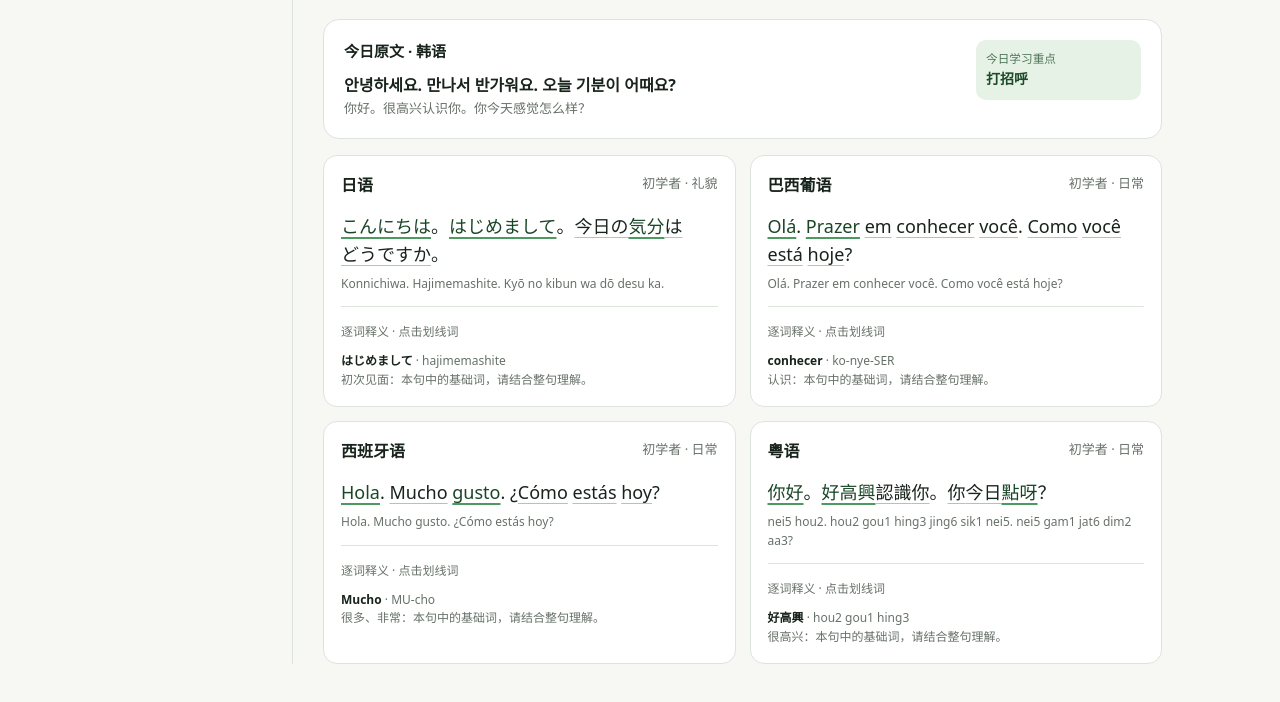
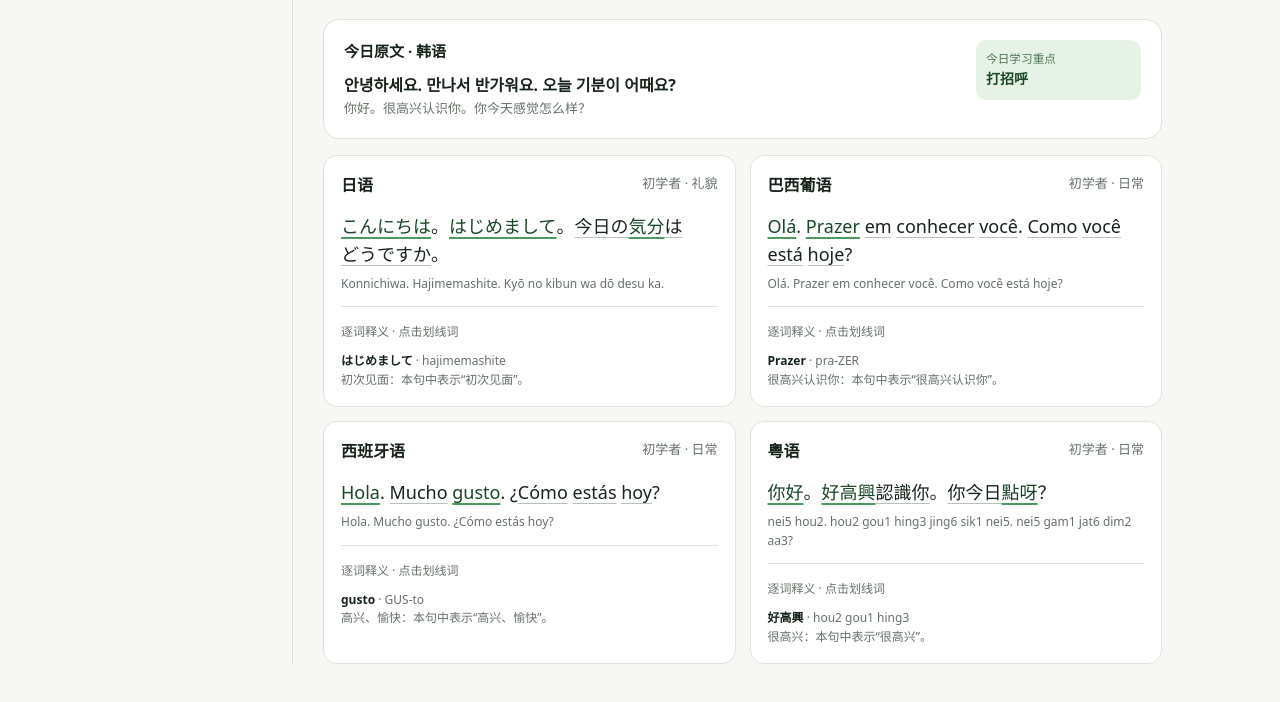
Before and after one commit to terrykim-cmd/daily-four-language-site, a plain HTML site: page index.html in a window 1280 px wide. Shown: the part 176-878 px from the top of the page. Drawn offline with Linux system fonts and the light colour scheme.

Commit message:
Refine word gloss detail defaults

```diff
--- a/index.html
+++ b/index.html
@@ -11,8 +11,8 @@
 const $=s=>document.querySelector(s);let lesson;const esc=s=>String(s).replace(/[&<>"]/g,c=>({'&':'&amp;','<':'&lt;','>':'&gt;','"':'&quot;'}[c]));
 function annotation(t){const words=t.vocabulary?.length?t.vocabulary:t.keywords;const focus=new Set(words.filter(w=>w.focus).map(w=>w.term));return{focus,words:[...words].sort((a,b)=>b.term.length-a.term.length)}}
 function marked(text,words,focus){let out='',i=0;while(i<text.length){const word=words.find(w=>text.startsWith(w.term,i));if(word){out+=`<button class="key${focus.has(word.term)?' focus':''}" data-key="${esc(word.term)}">${esc(word.term)}</button>`;i+=word.term.length}else{out+=esc(text[i++])}}return out}
-function showDetail(word,card){card.querySelector('.word-detail').innerHTML=`<b>${esc(word.term)}</b> · ${esc(word.pronunciation||word.term)}<br>${esc(word.meaningZh)}：${esc(word.explanationZh||'本句中的基础词，请结合整句理解。')}`;card.querySelectorAll('[data-key]').forEach(x=>x.classList.toggle('active',x.dataset.key===word.term))}
-function render(data){lesson=data;$('#date').textContent=`${data.date} · 第 ${data.day} 日`;$('#topic').textContent=data.topic;$('#topicTag').textContent=data.topic;$('#sourceLanguage').textContent=data.source.language;$('#sourceText').textContent=data.source.text;$('#sourceGloss').textContent=data.source.glossZh;const annotations=data.translations.map(annotation);$('#translations').innerHTML=data.translations.map((t,i)=>{const a=annotations[i];return `<article class="translation"><div class="translation-head"><b>${esc(t.language)}</b><span>${esc(t.style)}</span></div><p class="sentence">${marked(t.text,a.words,a.focus)}</p><p class="pron">${esc(t.pronunciation)}</p><div class="card-words"><span>逐词释义 · 点击划线词</span><p class="word-detail"></p></div></article>`}).join('');document.querySelectorAll('.translation').forEach((card,index)=>{const words=annotations[index].words;card.querySelectorAll('[data-key]').forEach(e=>e.onclick=()=>showDetail(words.find(w=>w.term===e.dataset.key),card));showDetail(words[0],card)})}
+function showDetail(word,card){card.querySelector('.word-detail').innerHTML=`<b>${esc(word.term)}</b> · ${esc(word.pronunciation||word.term)}<br>${esc(word.meaningZh)}：${esc(word.explanationZh||`本句中表示“${word.meaningZh}”。`)}`;card.querySelectorAll('[data-key]').forEach(x=>x.classList.toggle('active',x.dataset.key===word.term))}
+function render(data){lesson=data;$('#date').textContent=`${data.date} · 第 ${data.day} 日`;$('#topic').textContent=data.topic;$('#topicTag').textContent=data.topic;$('#sourceLanguage').textContent=data.source.language;$('#sourceText').textContent=data.source.text;$('#sourceGloss').textContent=data.source.glossZh;const annotations=data.translations.map(annotation);$('#translations').innerHTML=data.translations.map((t,i)=>{const a=annotations[i];return `<article class="translation"><div class="translation-head"><b>${esc(t.language)}</b><span>${esc(t.style)}</span></div><p class="sentence">${marked(t.text,a.words,a.focus)}</p><p class="pron">${esc(t.pronunciation)}</p><div class="card-words"><span>逐词释义 · 点击划线词</span><p class="word-detail"></p></div></article>`}).join('');document.querySelectorAll('.translation').forEach((card,index)=>{const a=annotations[index],words=a.words;card.querySelectorAll('[data-key]').forEach(e=>e.onclick=()=>showDetail(words.find(w=>w.term===e.dataset.key),card));showDetail(words.find(w=>a.focus.has(w.term))||words[0],card)})}
 function renderHistory(index,category='全部'){const shown=category==='全部'?index:index.filter(x=>x.category===category);$('#historyList').innerHTML=shown.map(x=>`<button data-file="${esc(x.file)}">${esc(x.date)}　${esc(x.topic)}<small>${esc(x.category)}</small></button>`).join('');document.querySelectorAll('[data-file]').forEach(b=>b.onclick=async()=>{render(await fetch('content/'+b.dataset.file,{cache:'no-store'}).then(r=>r.json()));document.querySelector('[data-page="today"]').click()})}
 async function load(){try{render(await fetch('content/latest.json',{cache:'no-store'}).then(r=>r.json()));const index=await fetch('content/index.json',{cache:'no-store'}).then(r=>r.json());const categories=['全部',...new Set(index.map(x=>x.category))];$('#historyFilters').innerHTML=categories.map((x,i)=>`<button class="filter${i?'':' active'}" data-category="${esc(x)}">${esc(x)}</button>`).join('');document.querySelectorAll('[data-category]').forEach(b=>b.onclick=()=>{document.querySelectorAll('[data-category]').forEach(x=>x.classList.toggle('active',x===b));renderHistory(index,b.dataset.category)});renderHistory(index)}catch(e){$('#topic').textContent='内容加载失败';$('.subtitle').textContent='请稍后刷新页面。'}}document.querySelectorAll('[data-page]').forEach(b=>b.onclick=()=>{document.querySelectorAll('[data-page]').forEach(x=>x.classList.toggle('active',x===b));['today','history'].forEach(id=>$('#'+id).classList.toggle('hidden',id!==b.dataset.page))});load();
 </script></body></html>
```
